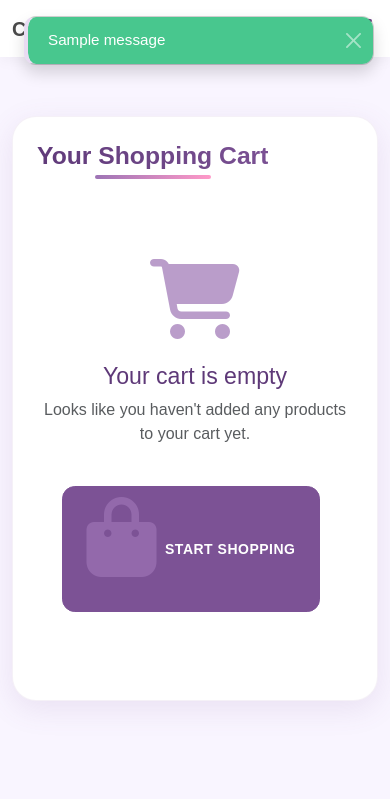
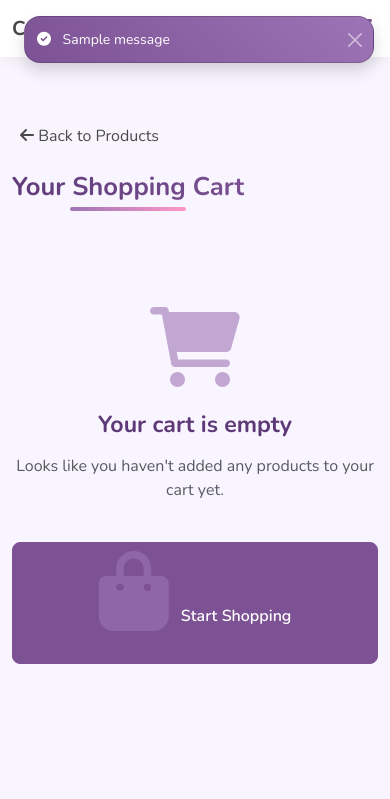
Before and after one commit to Pksubin/Ecommerce, a Django app: page /cart/ in a window 390 px wide. Shown: the top 799 px of the page. Run offline with Django 5.2, Linux system fonts and the light colour scheme; tables that the repository leaves empty hold one stand-in row (values such as "Sample post"); one stand-in notice (Sample message) is shown; some libraries are stand-ins or nearby versions.

Commit message:
Your message here

```diff
--- a/ecomm/app/views.py
+++ b/ecomm/app/views.py
@@ -320,6 +320,9 @@ from django.db.models import Q, Avg, Count
 from django.contrib.auth.decorators import login_required
 from .models import Product, Category, Wishlist, SearchHistory
 
+from django.db.models import Avg, Count, Q
+from .models import Product, Category, Wishlist, CartItem, SearchHistory
+
 def view_products(request):
     # Get base query for products with ratings
     base_query = Product.objects.all().annotate(
@@ -366,13 +369,21 @@ def view_products(request):
     if request.user.is_authenticated:
         wishlist = [w.product for w in Wishlist.objects.filter(user=request.user)]
 
+    # ✅ Add cart count logic
+    cart = get_user_cart(request)
+    cart_items = CartItem.objects.filter(cart=cart)
+    cart_count = sum(item.quantity for item in cart_items)
+    request.session['cart_count'] = cart_count
+
     return render(request, 'view_products.html', {
         'products': products,
         'categories': categories,
         'wishlist': wishlist,
         'recommended_products': recommended_products,
         'search_query': search_query,
+        'cart_count': cart_count,  # Pass to template if needed
     })
+
 
 def get_recommended_products(request):
     """
@@ -527,10 +538,23 @@ def add_to_wishlist(request, product_id):
 
 
 
+from django.contrib.auth.decorators import login_required
+from .models import Wishlist, CartItem
+
 @login_required
 def wishlist_view(request):
     wishlist = Wishlist.objects.filter(user=request.user)
-    return render(request, 'wishlist.html', {'wishlist': wishlist})
+
+    # ✅ Add cart count logic
+    cart = get_user_cart(request)
+    cart_items = CartItem.objects.filter(cart=cart)
+    cart_count = sum(item.quantity for item in cart_items)
+    request.session['cart_count'] = cart_count
+
+    return render(request, 'wishlist.html', {
+        'wishlist': wishlist,
+        'cart_count': cart_count,  # Optional: pass to template if needed
+    })
 
 
 # New view for the buy page (replaces the modal)
--- a/ecomm/templates/cart.html
+++ b/ecomm/templates/cart.html
@@ -3,47 +3,11 @@
 {% block title %}Cart - Store{% endblock %}
 
 {% block content %}
-<!-- Bootstrap 5 CSS and other styles -->
+<!-- Bootstrap, Font & Styling -->
+<link href="https://cdn.jsdelivr.net/npm/bootstrap@5.3.3/dist/css/bootstrap.min.css" rel="stylesheet">
+<link href="https://fonts.googleapis.com/css2?family=Nunito:wght@300;400;600;700&display=swap" rel="stylesheet">
+<link rel="stylesheet" href="https://cdnjs.cloudflare.com/ajax/libs/font-awesome/6.0.0-beta3/css/all.min.css">
 
-{% if messages %}
-  <div class="toast-container position-fixed top-0 end-0 p-3" style="z-index: 1055;">
-    {% for message in messages %}
-      <div class="toast show custom-toast align-items-center text-white shadow fade-in-slide" role="alert">
-        <div class="d-flex">
-          <div class="toast-body">
-            <i class="bi bi-check-circle-fill me-2"></i> {{ message }}
-          </div>
-          <button type="button" class="btn-close btn-close-white me-2 m-auto" data-bs-dismiss="toast"></button>
-        </div>
-      </div>
-    {% endfor %}
-  </div>
-{% endif %}
-
-<style>
-    /* Toast Styling */
-.custom-toast {
-    background-color: #48c78e; /* Modern soft green */
-    border-left: 4px solid #e8dbf2;
-    border-radius: 0.75rem;
-    font-family: 'Nunito', sans-serif;
-    font-size: 0.95rem;
-    animation: slideInTopRight 0.7s ease forwards;
-}
-
-/* Slide-in Animation */
-@keyframes slideInTopRight {
-    0% {
-        opacity: 0;
-        transform: translate(30px, -20px);
-    }
-    100% {
-        opacity: 1;
-        transform: translate(0, 0);
-    }
-}
-
-</style>
 <style>
   :root {
     --primary: #7c5295;
@@ -52,246 +16,19 @@
     --secondary: #f8f0ff;
     --accent: #ff99c8;
     --text: #4a4a4a;
-    --light-text: #8a8a8a;
-    --success: #78c2ad;
-    --danger: #f3969a;
-    --warning: #ffcb77;
-    --light: #f8f9fa;
-    --dark: #373a3c;
+    --light: #f9f5ff;
   }
 
   body {
     font-family: 'Nunito', sans-serif;
-    background-color: #f9f5ff;
+    background-color: var(--light);
     color: var(--text);
   }
-/* Table container responsive behavior */
-.table-container {
-  width: 100%;
-  overflow-x: auto;
-}
 
-/* Hide scrollbars on desktop */
-@media (min-width: 992px) {
-  .table-container {
-    overflow-x: visible;
-  }
-}
   .cart-container {
-    background-color: #ffffff;
-    border-radius: 1.5rem;
-    box-shadow: 0 8px 30px rgba(124, 82, 149, 0.12);
-    padding: 2.5rem;
-    margin-top: 2.5rem;
-    margin-bottom: 2.5rem;
-    animation: fadeIn 0.8s ease-out;
-    border: 1px solid rgba(124, 82, 149, 0.08);
-  }
-
-  h2, h3, h4, h5, h6 {
-    color: var(--primary-dark);
-  }
-
-  .product-img {
-    width: 90px;
-    height: 90px;
-    object-fit: cover;
-    border-radius: 12px;
-    box-shadow: 0 4px 10px rgba(0, 0, 0, 0.05);
-    transition: transform 0.3s ease;
-  }
-
-  .product-img:hover {
-    transform: scale(1.05);
-  }
-
-  .item-row {
-    transition: all 0.4s ease;
-    border-bottom: 1px solid rgba(124, 82, 149, 0.1);
-    padding: 1.2rem 0;
-  }
-
-  .item-row:hover {
-    background-color: #fdf9ff;
-    transform: translateX(8px);
-    border-left: 4px solid var(--primary);
-    padding-left: 8px;
-  }
-
-  .quantity-input {
-    width: 70px;
-    text-align: center;
-    border-radius: 0.8rem;
-    border: 2px solid rgba(124, 82, 149, 0.2);
-    font-weight: 600;
-    color: var(--primary);
-    background-color: rgba(124, 82, 149, 0.03);
-  }
-
-  .quantity-input:focus {
-    border-color: var(--primary);
-    box-shadow: 0 0 0 0.25rem rgba(124, 82, 149, 0.25);
-    outline: none;
-  }
-
-  .total-section {
-    border-top: 2px solid rgba(124, 82, 149, 0.2);
-    margin-top: 2.5rem;
-    padding-top: 1.5rem;
-  }
-
-  .btn {
-    border-radius: 0.8rem;
-    padding: 0.6rem 1.5rem;
-    font-weight: 600;
-    text-transform: uppercase;
-    letter-spacing: 0.5px;
-    font-size: 0.875rem;
-    transition: all 0.4s cubic-bezier(0.165, 0.84, 0.44, 1);
-  }
-
-  .btn-primary {
-    background-color: var(--primary);
-    border-color: var(--primary);
-  }
-
-  .btn-primary:hover, .btn-primary:focus {
-    background-color: var(--primary-dark);
-    border-color: var(--primary-dark);
-    transform: translateY(-4px);
-    box-shadow: 0 10px 20px rgba(124, 82, 149, 0.2);
-  }
-
-  .btn-secondary {
-    background-color: #f0e5ff;
-    border-color: rgba(124, 82, 149, 0.2);
-    color: var(--primary);
-  }
-
-  .btn-secondary:hover, .btn-secondary:focus {
-    background-color: var(--secondary);
-    border-color: var(--primary-light);
-    color: var(--primary-dark);
-    transform: translateY(-4px);
-    box-shadow: 0 10px 20px rgba(124, 82, 149, 0.1);
-  }
-
-  .btn-success {
-    background-color: var(--success);
-    border-color: var(--success);
-  }
-
-  .btn-success:hover, .btn-success:focus {
-    background-color: #63b499;
-    border-color: #63b499;
-    transform: translateY(-4px);
-    box-shadow: 0 10px 20px rgba(120, 194, 173, 0.2);
-  }
-
-  .cart-btn {
-    margin-right: 0.5rem;
-    display: inline-flex;
-    align-items: center;
-    justify-content: center;
-  }
-
-  .empty-cart {
-    text-align: center;
-    padding: 4rem 0;
-    animation: fadeInUp 0.8s ease-out;
-  }
-
-  .empty-cart i {
-    font-size: 5rem;
-    color: var(--primary-light);
-    margin-bottom: 1.5rem;
-    opacity: 0.7;
-  }
-
-  .back-link {
-    text-decoration: none;
-    transition: all 0.3s ease;
-    color: var(--primary);
-    font-weight: 600;
-  }
-
-  .back-link:hover {
-    color: var(--primary-dark);
-    text-decoration: underline;
-  }
-
-  .price-column {
-    color: var(--primary);
-    font-weight: 700;
-    font-size: 1.1rem;
-  }
-
-  .product-title {
-    color: var(--dark);
-    font-weight: 600;
-    transition: color 0.3s ease;
-  }
-
-  .item-row:hover .product-title {
-    color: var(--primary);
-  }
-
-  .quantity-controls {
-    display: flex;
-    align-items: center;
-    justify-content: center;
-  }
-
-  .quantity-btn {
-    border: 2px solid rgba(124, 82, 149, 0.2);
-    background-color: #f9f5ff;
-    width: 32px;
-    height: 32px;
-    display: flex;
-    align-items: center;
-    justify-content: center;
-    cursor: pointer;
-    transition: all 0.3s;
-    border-radius: 8px;
-    font-weight: bold;
-    color: var(--primary);
-  }
-
-  .quantity-btn:hover {
-    background-color: var(--primary);
-    color: white;
-    transform: scale(1.1);
-  }
-
-  .table-hover tbody tr:hover {
-    background-color: rgba(124, 82, 149, 0.03);
-  }
-
-  .table thead th {
-    border-bottom: 2px solid rgba(124, 82, 149, 0.2);
-    color: var(--primary-dark);
-    font-weight: 700;
-    text-transform: uppercase;
-    font-size: 0.85rem;
-    letter-spacing: 0.5px;
-  }
-
-  .remove-item {
-    color: var(--danger);
-    transition: all 0.3s;
-    display: inline-flex;
-    align-items: center;
-    justify-content: center;
-    width: 32px;
-    height: 32px;
-    border-radius: 50%;
-  }
-
-  .remove-item:hover {
-    background-color: #fef3f4;
-    color: #e94a54;
-    transform: scale(1.2);
-    box-shadow: 0 4px 8px rgba(243, 150, 154, 0.3);
+    margin-top: 3rem;
+    margin-bottom: 3rem;
+    animation: fadeInUp 0.7s ease-in-out;
   }
 
   .page-title {
@@ -300,7 +37,8 @@
     -webkit-background-clip: text;
     background-clip: text;
     -webkit-text-fill-color: transparent;
-    margin-bottom: 1.5rem;
+    margin-bottom: 2rem;
+    text-align: center;
     position: relative;
     display: inline-block;
   }
@@ -316,10 +54,171 @@
     border-radius: 2px;
   }
 
-  /* Animations */
-  @keyframes fadeIn {
-    from { opacity: 0; transform: translateY(20px); }
-    to { opacity: 1; transform: translateY(0); }
+  .table-container {
+    background-color: white;
+    border-radius: 1rem;
+    box-shadow: 0 8px 24px rgba(124, 82, 149, 0.1);
+    padding: 1.5rem;
+    margin-bottom: 2rem;
+    transition: all 0.4s ease;
+    overflow: hidden;
+  }
+
+  .table-container:hover {
+    box-shadow: 0 12px 28px rgba(124, 82, 149, 0.2);
+  }
+
+  .table {
+    margin-bottom: 0;
+  }
+
+  .table thead th {
+    color: var(--primary-dark);
+    font-weight: 600;
+    border-bottom: 2px solid var(--secondary);
+  }
+
+  .product-img {
+    width: 90px;
+    height: 90px;
+    object-fit: cover;
+    border-radius: 0.5rem;
+    box-shadow: 0 3px 10px rgba(0, 0, 0, 0.1);
+  }
+
+  .product-title {
+    color: var(--primary-dark);
+    font-weight: 600;
+  }
+
+  .price-column {
+    font-weight: 700;
+    color: var(--primary-dark);
+  }
+
+  .quantity-controls {
+    display: flex;
+    align-items: center;
+  }
+
+  .quantity-btn {
+    width: 32px;
+    height: 32px;
+    background-color: var(--secondary);
+    color: var(--primary);
+    border-radius: 50%;
+    display: flex;
+    align-items: center;
+    justify-content: center;
+    cursor: pointer;
+    font-weight: bold;
+    transition: all 0.3s ease;
+  }
+
+  .quantity-btn:hover {
+    background-color: var(--primary);
+    color: white;
+  }
+
+  .quantity-input {
+    width: 60px;
+    text-align: center;
+    border: 1px solid var(--secondary);
+    border-radius: 0.5rem;
+  }
+
+  .remove-item {
+    color: #dc3545;
+    transition: all 0.3s ease;
+  }
+
+  .remove-item:hover {
+    color: #c82333;
+    transform: scale(1.2);
+  }
+
+  .total-section {
+    padding-top: 1.5rem;
+  }
+
+  .cart-btn {
+    border-radius: 0.5rem;
+    padding: 0.5rem 1.25rem;
+    transition: all 0.3s ease;
+    font-weight: 600;
+  }
+
+  .btn-primary {
+    background-color: var(--primary);
+    border-color: var(--primary);
+  }
+
+  .btn-primary:hover {
+    background-color: var(--primary-dark);
+    border-color: var(--primary-dark);
+    transform: translateY(-2px);
+  }
+
+  .btn-secondary {
+    background-color: var(--secondary);
+    border-color: var(--secondary);
+    color: var(--primary);
+  }
+
+  .btn-secondary:hover {
+    background-color: var(--primary-light);
+    border-color: var(--primary-light);
+    color: white;
+    transform: translateY(-2px);
+  }
+
+  .btn-success {
+    background: linear-gradient(45deg, #43a047, #66bb6a);
+    border: none;
+  }
+
+  .btn-success:hover {
+    background: linear-gradient(45deg, #2e7d32, #43a047);
+    transform: translateY(-2px);
+  }
+
+  .checkout-btn {
+    padding: 0.75rem 1.5rem;
+    font-size: 1.1rem;
+  }
+
+  .empty-cart {
+    text-align: center;
+    padding: 5rem 0;
+    animation: fadeIn 1s ease-in-out;
+  }
+
+  .empty-cart i {
+    font-size: 5rem;
+    color: var(--primary-light);
+    margin-bottom: 1.5rem;
+    opacity: 0.6;
+  }
+
+  .empty-cart h3 {
+    color: var(--primary-dark);
+    font-weight: 700;
+    margin-bottom: 1rem;
+  }
+
+  .item-row {
+    transition: all 0.3s ease;
+  }
+
+  .item-row:hover {
+    background-color: var(--secondary);
+    transform: translateX(5px);
+  }
+
+  .custom-toast {
+    background: linear-gradient(45deg, var(--primary), var(--primary-light));
+    border-radius: 1rem;
+    animation: fadeInRight 0.5s ease-in-out;
   }
 
   @keyframes fadeInUp {
@@ -327,49 +226,115 @@
     to { opacity: 1; transform: translateY(0); }
   }
 
-  @keyframes pulse {
-    0% { transform: scale(1); }
-    50% { transform: scale(1.05); }
-    100% { transform: scale(1); }
+  @keyframes fadeIn {
+    from { opacity: 0; }
+    to { opacity: 1; }
   }
 
-  .checkout-btn {
-    animation: pulse 2s infinite;
+  /* Desktop view - Remove scrollbar */
+  @media (min-width: 768px) {
+    .table-responsive {
+      overflow-x: visible;
+      scrollbar-width: none; /* Firefox */
+      -ms-overflow-style: none; /* IE and Edge */
     }
 
-  /* Media Queries */
-  @media (max-width: 768px) {
-    .cart-container {
-      padding: 1.5rem;
+    .table-responsive::-webkit-scrollbar {
+      display: none; /* Chrome, Safari, Opera */
+    }
   }
 
-    .item-row:hover {
-      transform: translateX(0);
+  /* Responsive styles */
+  @media (max-width: 767px) {
+    .cart-btn {
+      margin-bottom: 0.5rem;
+      width: 100%;
+    }
+
+    .product-img {
+      width: 70px;
+      height: 70px;
+    }
+
+    .page-title {
+      font-size: 1.6rem;
+    }
+
+    .total-section {
+      text-align: center;
+    }
+
+    .total-section .col-md-6.text-end {
+      text-align: center !important;
+      margin-top: 1.5rem;
+    }
+
+    .quantity-input {
+      width: 50px;
+    }
+  }
+
+  @media (max-width: 576px) {
+    .product-img {
+      width: 60px;
+      height: 60px;
+    }
+
+    .product-title {
+      font-size: 0.9rem;
+    }
+
+    .table > :not(caption) > * > * {
+      padding: 0.5rem 0.25rem;
+    }
+
+    .quantity-btn {
+      width: 28px;
+      height: 28px;
     }
   }
 </style>
 
+{% if messages %}
+  <div class="toast-container position-fixed top-0 end-0 p-3" style="z-index: 1055;">
+    {% for message in messages %}
+      <div class="toast show custom-toast align-items-center text-white shadow fade-in-slide" role="alert">
+        <div class="d-flex">
+          <div class="toast-body">
+            <i class="fas fa-check-circle me-2"></i> {{ message }}
+          </div>
+          <button type="button" class="btn-close btn-close-white me-2 m-auto" data-bs-dismiss="toast"></button>
+        </div>
+      </div>
+    {% endfor %}
+  </div>
+{% endif %}
+
 <div class="container">
   <div class="cart-container">
-    <h2 class="mb-4 text-center page-title">Your Shopping Cart</h2>
+    <div class="mb-4">
+      <a href="{% url 'view_products' %}" class="nav-link">
+        <i class="fas fa-arrow-left"></i> Back to Products
+      </a>
+    </div>
 
-    <!-- Find this section in your cart.html file -->
+    <h2 class="mb-4 text-center page-title mx-auto">Your Shopping Cart</h2>
 
     {% if items %}
       <form method="post" action="{% url 'update_cart' %}">
         {% csrf_token %}
 
-    <!-- Replace this div with the updated code below -->
         <div class="table-container">
+          <div class="table-responsive">
             <table class="table table-hover">
               <thead>
                 <tr>
-            <th scope="col" width="10%">Image</th>
-            <th scope="col" width="35%">Product</th>
-            <th scope="col" width="15%">Price</th>
-            <th scope="col" width="20%">Quantity</th>
-            <th scope="col" width="15%">Subtotal</th>
-            <th scope="col" width="5%"></th>
+                  <th scope="col">Image</th>
+                  <th scope="col">Product</th>
+                  <th scope="col">Price</th>
+                  <th scope="col">Quantity</th>
+                  <th scope="col">Subtotal</th>
+                  <th scope="col"></th>
                 </tr>
               </thead>
               <tbody>
@@ -409,6 +374,7 @@
               </tbody>
             </table>
           </div>
+        </div>
 
         <div class="row total-section">
           <div class="col-md-6">
@@ -419,7 +385,7 @@
               <i class="fas fa-shopping-bag me-2"></i> Continue Shopping
             </a>
           </div>
-          <!-- Find this section in your cart.html template -->
+
           <div class="col-md-6 text-end">
             <h4>Total: <span class="price-column">₹{{ total_price }}</span></h4>
             <a href="{% url 'checkout' %}" class="btn btn-success cart-btn mt-3 checkout-btn">
@@ -441,7 +407,7 @@
   </div>
 </div>
 
-<!-- Add JavaScript for quantity controls and tooltips -->
+<!-- JavaScript for quantity controls and tooltips -->
 <script>
   function incrementQuantity(id) {
     const input = document.getElementById(id);
--- a/ecomm/templates/view_products.html
+++ b/ecomm/templates/view_products.html
@@ -594,6 +594,7 @@
     <span class="cart-badge">{{ cart_count }}</span>
   {% endif %}
 </a>
+
       </div>
     </div>
   </div>
```
Also changed, not shown: ecomm/templates/admin/base.html (+9 -12 lines). Lines whose indentation alone changed are shown as unchanged.
